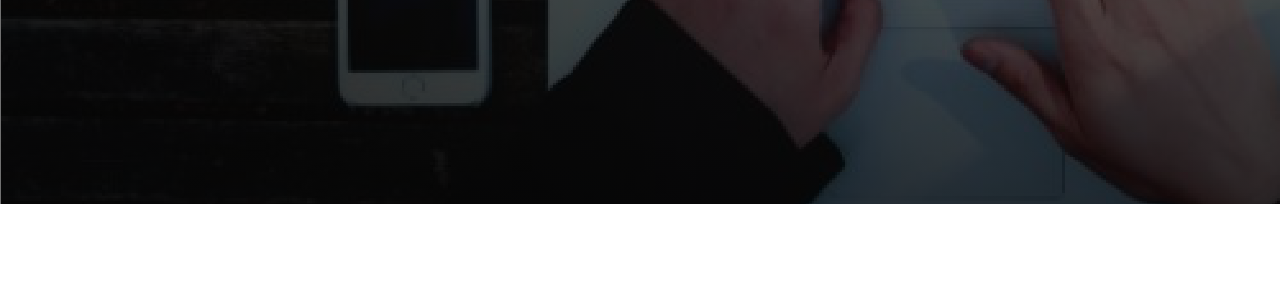
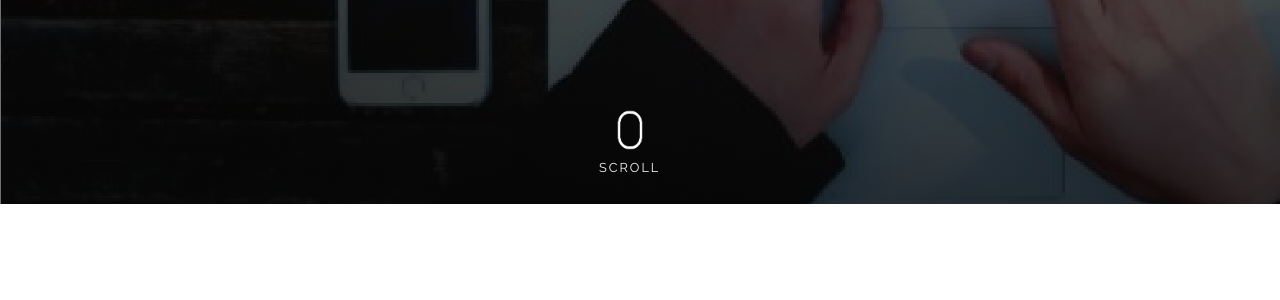
Before and after one commit to sogatanco/portfolio, a CodeIgniter app: page /portfolio/ in a window 1280 px wide. Shown: the part 596-896 px from the top of the page. Run offline with CodeIgniter, Linux system fonts and the light colour scheme; some libraries are stand-ins or nearby versions.

Commit message:
added scroll button

```diff
--- a/application/views/home.php
+++ b/application/views/home.php
@@ -6,5 +6,10 @@
 you can get in touch with me.</p>
         <button class="btn btn-danger">Get in touch &nbsp;&nbsp;<i class="fas fa-angle-right"></i></button>
         <button class="btn btn-light">View my CV &nbsp;&nbsp;<i class="fas fa-angle-right"></i></button>
+        <div class="scroll text-center">
+          <img src="<?php echo base_url();?>asset/img/mouse.gif" >
+          <br><small>SCROLL</small>
+        </div>
+
   </div>
 </div>
--- a/asset/css/main.css
+++ b/asset/css/main.css
@@ -21,6 +21,7 @@ body{
     background-image: url(../img/back.gif);
     height: 100vh;
     background-position: left;
+    position: relative;
 }
 .jumbotron h1{
     color: #ffffff;
@@ -34,6 +35,7 @@ body{
     padding-left: 50px !important;
     padding-top: 150px !important;
     padding-right: 50px !important;
+
 }
 .jumbotron strong{
     color:red;
@@ -42,6 +44,23 @@ body{
 #home .btn{
     font-size: 10px !important;
 }
+
+/* scroll mause gif */
+.scroll{
+    position:absolute;
+    bottom: 0;
+    margin-left: 27%;
+    width: 10%;
+    margin-bottom: 25px;
+}
+.scroll img{
+    width: 50px;
+}
+.scroll small{
+    color:#F7F7F7;
+    letter-spacing: 2px;
+}
+
 
 
 
```
Also changed, not shown: asset/img/mouse.gif (added).
